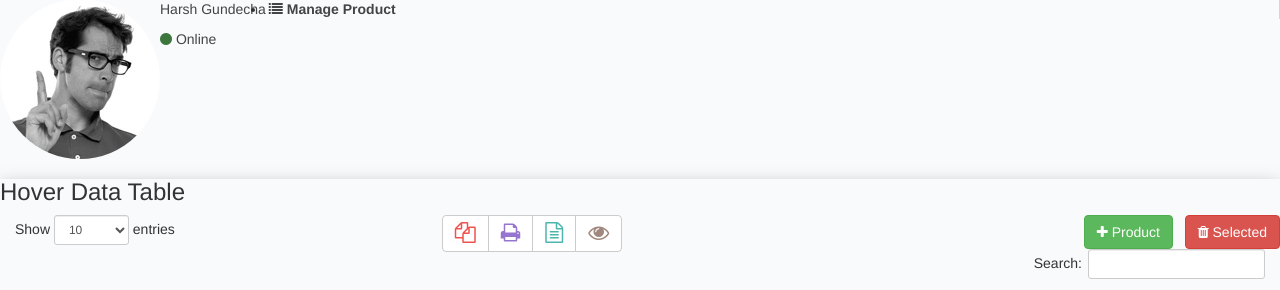
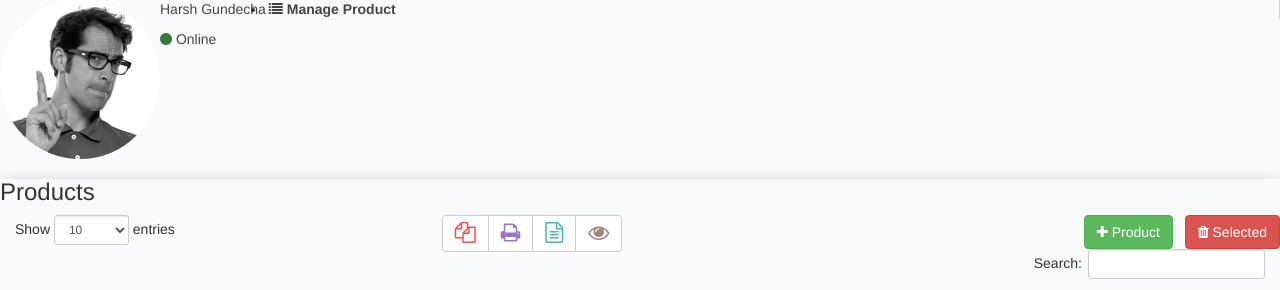
Before and after one commit to HarshGundecha/codeigniter-CRUD-product, a CodeIgniter app: page /projects/Product in a window 1280 px wide. Shown: the part 253-543 px from the top of the page. Run offline with CodeIgniter, Linux system fonts and the light colour scheme; a user stored in the database is signed in; data comes from the database, SQL or seed files in the repository; some libraries are stand-ins or nearby versions.

Commit message:
minor fix

```diff
--- a/application/views/product.php
+++ b/application/views/product.php
@@ -60,7 +60,7 @@
 				<div class="col-xs-12">
 					<div class="box" style="box-shadow:0 10px 16px 0 rgba(0,0,0,0.2),0 6px 20px 0 rgba(0,0,0,0.19) !important;">
 						<div class="box-header">
-							<h3 class="box-title">Hover Data Table</h3>
+							<h3 class="box-title">Products</h3>
 							<span class="pull-right"> <button type="button" class="btn btn-success" data-toggle="modal" data-target="#modal-add-product"><i class="fa fa-plus"></i> Product</button>&nbsp;&nbsp;&nbsp;<button id ="delete-selected-product" type="button" class="btn btn-danger"><i class="fa fa-trash"></i> Selected</button> </span>
 							<div class="modal fade" id="modal-add-product">
 								<div class="modal-dialog">
```
